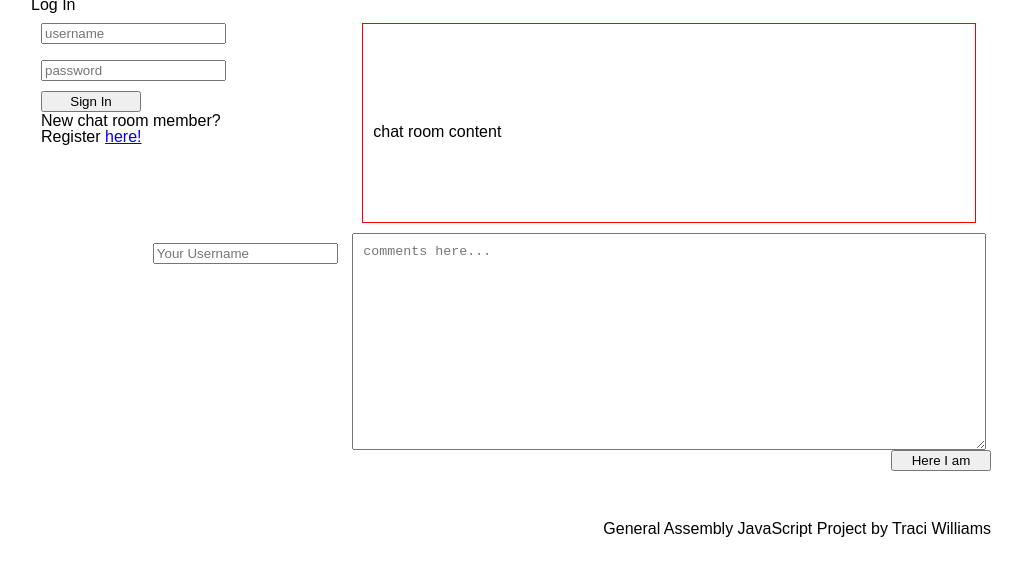
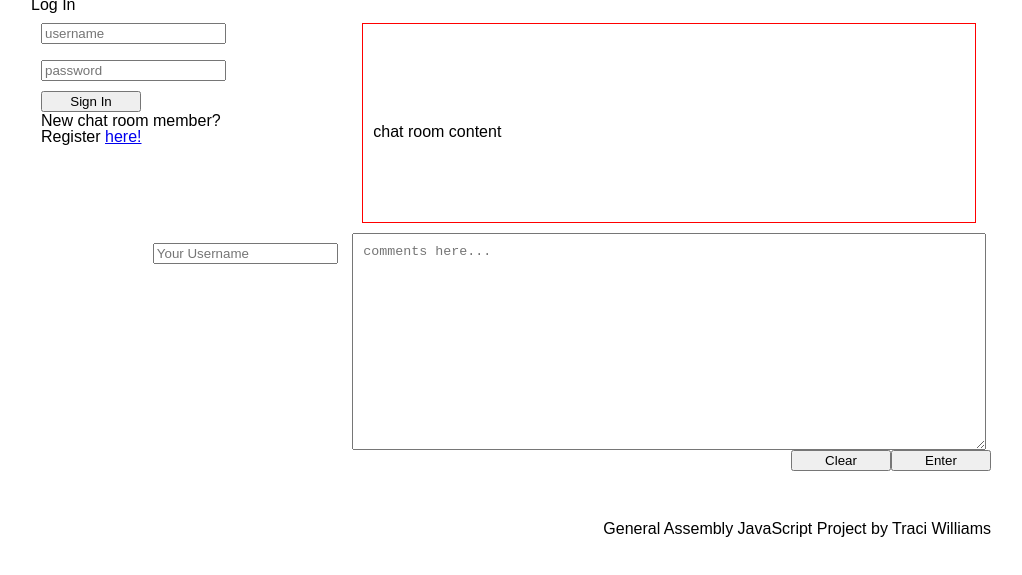
Before and after one commit to traciwilliams/chat-room, a plain HTML site: page index.html in a window 1280 px wide. Shown: the part 107-682 px from the top of the page, without its empty margins (129-1151 px from the left). Drawn offline with Linux system fonts and the light colour scheme; a web font is replaced by a local one.

Commit message:
added reset button

```diff
--- a/index.html
+++ b/index.html
@@ -36,7 +36,8 @@
 				 <!-- Comments -->
 				 <textarea rows="13" cols="50" class="col-2-3" id="comments" name="comments" placeholder="comments here..."></textarea>
 				 <!-- <input class="enterBtn" type="submit" name="submit" value="Enter"/> -->
-				 <button class="enterBtn" onclick="enterComment()">Here I am</button>
+				 <button class="enterBtn" onclick="enterComment()">Enter</button>
+				 <button class="enterBtn" onclick="clearComment()">Clear</button>
 			</label>
 
 				<!-- <div class="col-2-3 id="postContent">Comment here ...<br> </div>-->
--- a/scripts/app.js
+++ b/scripts/app.js
@@ -14,3 +14,29 @@ function enterComment(){
 	displayContent.innerHTML = text;
 
 }
+
+function clearComment() {
+	var userComment = document.getElementById("comments");
+	var yourUsername = document.getElementById("yourUsername");
+
+	var displayContent = document.getElementById("content");
+
+	userComment.innerHTML = "";
+	yourUsername.innerHTML = "";
+	displayContent.innerHTML = "";
+
+
+	userComment.reset;
+	yourUsername.reset;
+	displayContent.reset;
+
+
+
+	//holder = userComment + yourUsername + displayContent;
+
+
+
+	//holder.innerHTML = ""; //clears the holder div
+	//holder.reset; //resets holder
+
+}
```
